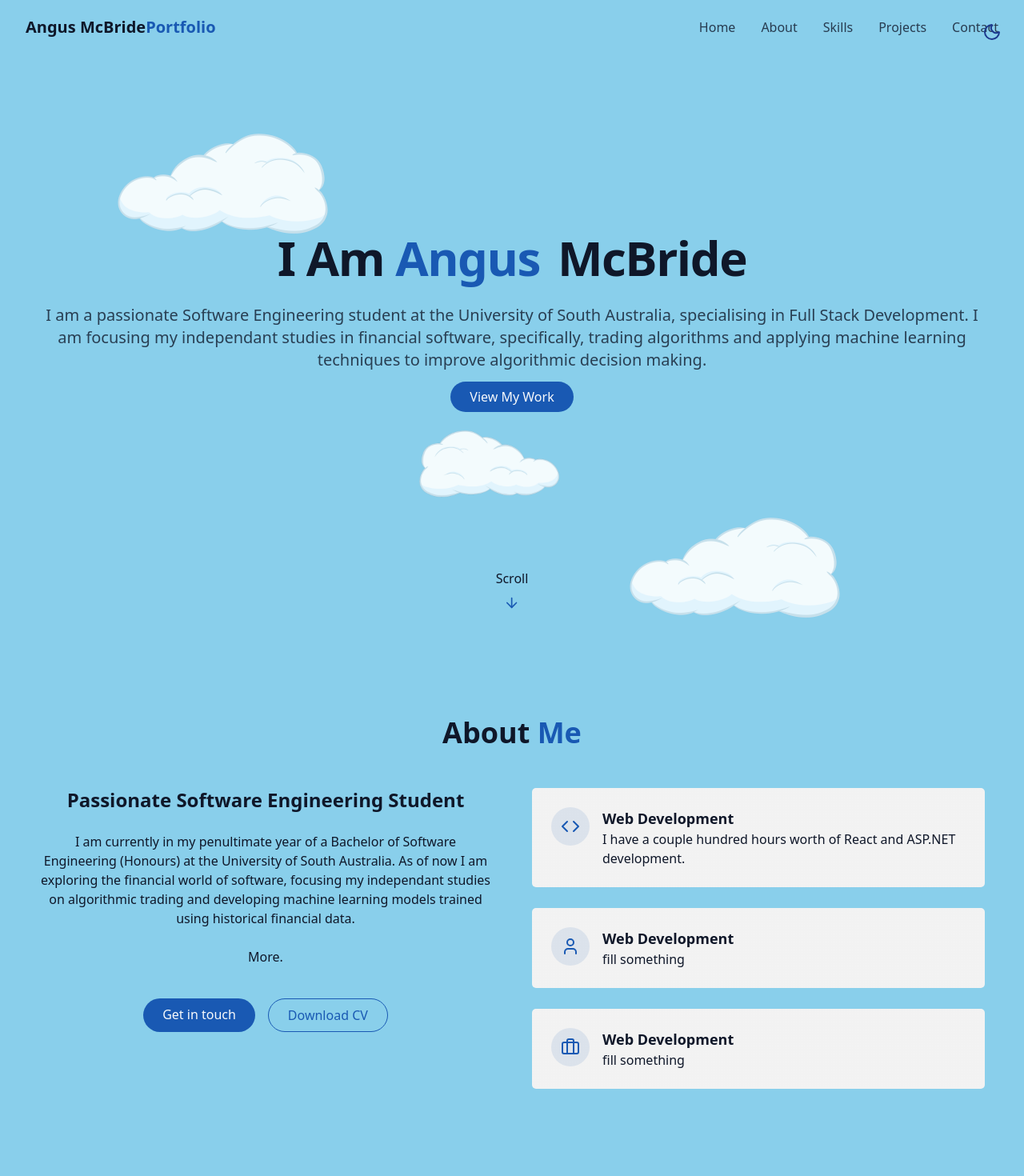
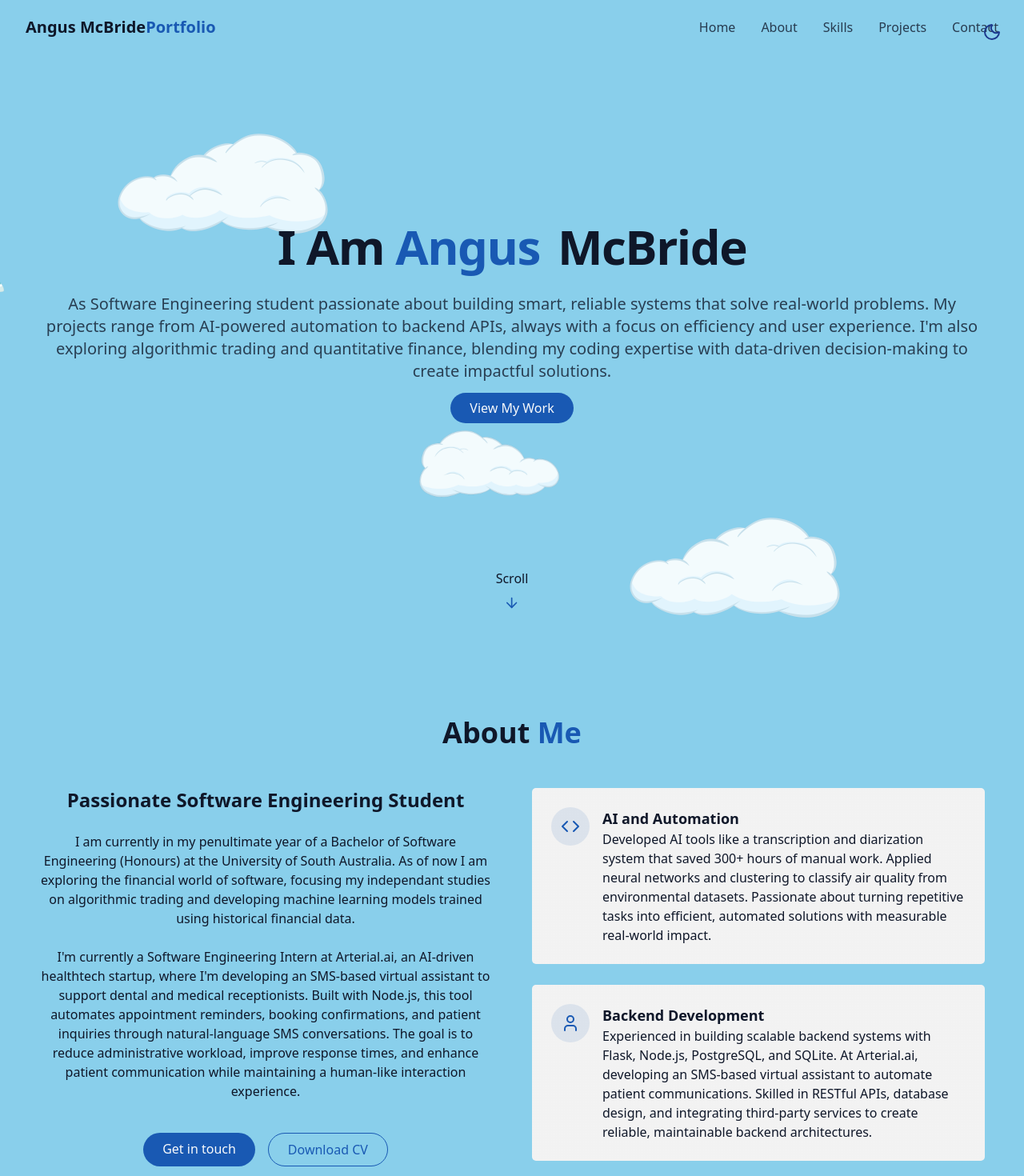
Before and after one commit to Gus-McB/PortfolioApp, a React (Vite) app: page / in a window 1280 px wide. Shown: the top 1470 px of the page at 80% size. Built offline with nearby package versions, Linux system fonts and the light colour scheme.

Commit message:
made some changes

```diff
--- a/src/components/AboutSection.jsx
+++ b/src/components/AboutSection.jsx
@@ -20,7 +20,11 @@ export const AboutSection = () => {
                         </p>
 
                         <p className="text-muted-foreground">
-                            More.
+                            I'm currently a Software Engineering Intern at Arterial.ai, an AI-driven healthtech startup,
+                            where I'm developing an SMS-based virtual assistant to support dental and medical receptionists.
+                            Built with Node.js, this tool automates appointment reminders, booking confirmations, and patient
+                            inquiries through natural-language SMS conversations. The goal is to reduce administrative workload,
+                            improve response times, and enhance patient communication while maintaining a human-like interaction experience.
                         </p>
 
                         <div className="flex flex-col sm:flex-row gap-4 pt-4 justify-center">
@@ -40,9 +44,12 @@ export const AboutSection = () => {
                                     <Code className="h-6 w-6 text-primary" />
                                 </div>
                                 <div className="text-left">
-                                    <h4 className="font-semibold text-lg"> Web Development</h4>
-                                    <p className="text-muted-foreground"> {/* finish */}
-                                        I have a couple hundred hours worth of React and ASP.NET development.
+                                    <h4 className="font-semibold text-lg"> AI and Automation</h4>
+                                    <p className="text-muted-foreground">
+                                        Developed AI tools like a transcription and diarization system that saved 300+
+                                        hours of manual work. Applied neural networks and clustering to classify air
+                                        quality from environmental datasets. Passionate about turning repetitive tasks
+                                        into efficient, automated solutions with measurable real-world impact.
                                     </p>
                                 </div>
                             </div>
@@ -53,9 +60,12 @@ export const AboutSection = () => {
                                         <User className="h-6 w-6 text-primary" />
                                     </div>
                                     <div className="text-left">
-                                        <h4 className="font-semibold text-lg"> Web Development</h4>
+                                        <h4 className="font-semibold text-lg"> Backend Development</h4>
                                         <p className="text-muted-foreground">
-                                            fill something
+                                            Experienced in building scalable backend systems with Flask, Node.js, PostgreSQL,
+                                            and SQLite. At Arterial.ai, developing an SMS-based virtual assistant to automate
+                                            patient communications. Skilled in RESTful APIs, database design, and integrating
+                                            third-party services to create reliable, maintainable backend architectures.
                                         </p>
                                     </div>
                                 </div>
@@ -66,9 +76,12 @@ export const AboutSection = () => {
                                     <Briefcase className="h-6 w-6 text-primary" />
                                 </div>
                                 <div className="text-left">
-                                    <h4 className="font-semibold text-lg"> Web Development</h4>
+                                    <h4 className="font-semibold text-lg"> Data in Finance</h4>
                                     <p className="text-muted-foreground">
-                                        fill something
+                                        Proficient in Python, Pandas, and data visualisation tools like Folium and Matplotlib.
+                                        Experienced in analysing large datasets and applying clustering models. Exploring algorithmic
+                                        trading and quantitative finance to merge software engineering expertise with data-driven
+                                        decision-making and analytical precision.
                                     </p>
                                 </div>
                             </div>
--- a/src/components/HeroSection.jsx
+++ b/src/components/HeroSection.jsx
@@ -21,10 +21,10 @@ export const HeroSection = () => {
                         </span>
                 </h1>
                 <p className="text-lg md:text-xl text-muted-foreground max-2-2xl mx-auto opacity-0 animate-fade-in-delay-3">
-                    I am a passionate Software Engineering student at the University of South Australia,
-                    specialising in Full Stack Development. I am focusing my independant studies in financial software,
-                    specifically, trading algorithms and applying machine learning techniques to improve algorithmic
-                    decision making.
+                    As Software Engineering student passionate about building smart, reliable systems that solve real-world problems.
+                    My projects range from AI-powered automation to backend APIs, always with a focus on efficiency and user experience.
+                    I'm also exploring algorithmic trading and quantitative finance, blending my coding expertise with data-driven
+                    decision-making to create impactful solutions.
                 </p>
                 <div>
                     <a href="#projects" className="cosmic-button">
--- a/src/components/ProjectsSection.jsx
+++ b/src/components/ProjectsSection.jsx
@@ -10,7 +10,7 @@ const projects = [
         image: "#",
         tags: ["Python", "WhsiperAI", "Machine Learning", "Clustering"],
         demoUrl: "#",
-        github: "#",
+        github: "https://github.com/Gus-McB/StudyRecordings",
     },
     {id:2,
         title: "Air Quality Prediction Tool",
@@ -19,7 +19,7 @@ const projects = [
         image: "#",
         tags: ["Python", "Scikit-learn", "Folium", "Machine Learning"],
         demoUrl: "#",
-        github: "#",
+        github: "https://github.com/Gus-McB/Air_Quality_Project",
     },
     {id:3,
         title: "Full Stack React SAPOL Webapp",
@@ -67,9 +67,10 @@ export const ProjectsSection = () => {
                                     <ExternalLink size={20} />
                                 </a>
                                 : null}
-                                <a href={project.github} target="_blank" className="text-foreground/80 hover:text-primary transition-colors duration-300">
+                                {project.github !== "#" ? <a href={project.github} target="_blank" className="text-foreground/80 hover:text-primary transition-colors duration-300">
                                     <Github size={20} />
                                 </a>
+                                : null}
                             </div>
                         </div>
                     </div>
@@ -77,7 +78,7 @@ export const ProjectsSection = () => {
                 ))}
             </div>
         <div className="text-center mt-12">
-            <a className="cosmic-button w-fit flex items-center mx-auto gap-2" target="_blank" href="#">
+            <a className="cosmic-button w-fit flex items-center mx-auto gap-2" target="_blank" href="https://github.com/Gus-McB">
                 Check My Github <ArrowRight size={16} />
             </a>
         </div>
--- a/src/components/SkillsSection.jsx
+++ b/src/components/SkillsSection.jsx
@@ -11,14 +11,16 @@ const skills = [
     {name: "Java", level: 70, category: "Backend"},
     {name: "C++", level: 80, category: "Backend"},
     {name: "Python", level: 90, category: "Backend"},
+    {name: "Node.js", level: 80, category: "Backend"},
+    {name: "Express.js", level: 75, category: "Backend"},
     {name: "TensorFlow", level: 60, category: "Backend"},
     {name: "Scikit-learn", level: 70, category: "Backend"},
     // tools
     {name: "Git", level: 95, category: "Tools"},
-    {name: "Weka", level: 80, category: "Tools"},
     {name: "GitHub", level: 90, category: "Tools"},
-    {name: "Vite", level: 80, category: "Tools"},
-    // Development Tools
+    {name: "Docker", level: 80, category: "Tools"},
+    {name: "Cursor", level: 80, category: "Tools"},
+    // Development Methodologies
     {name: "Agile", level: 75, category: "Development"},
     {name: "Scrum", level: 85, category: "Development"},
 ];
```
